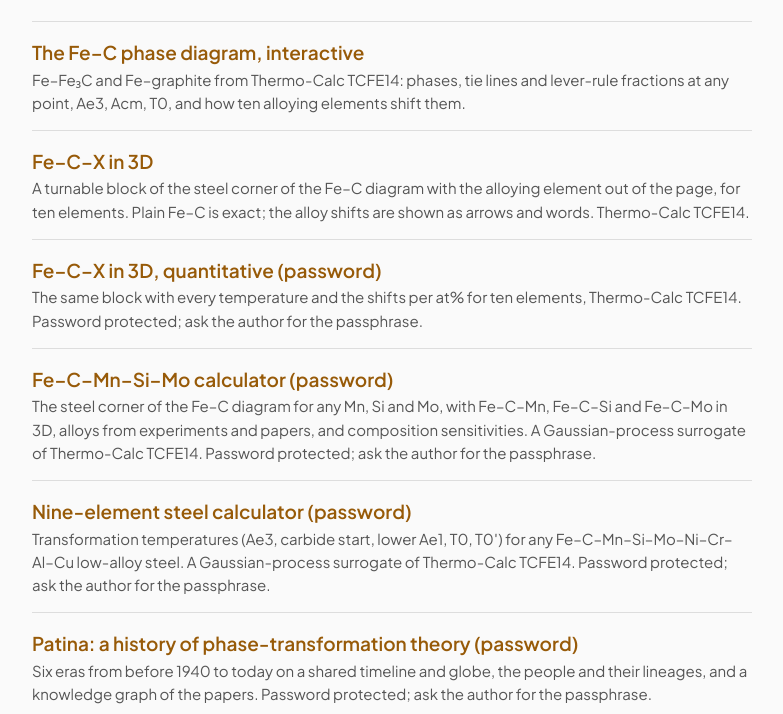
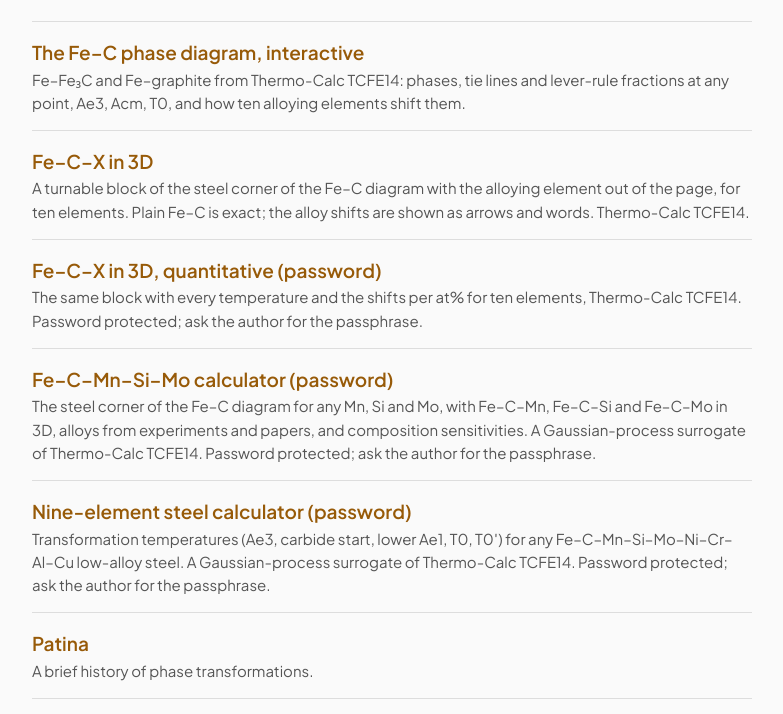
Before and after one commit to jo01ji/jo01ji.github.io, a plain HTML site: page lessons/phase-transformations/index.html in a window 1280 px wide. Shown: the part 209-923 px from the top of the page, without its empty margins (248-1031 px from the left). Drawn offline with Linux system fonts and the light colour scheme.

Commit message:
Patina card: title and subtitle as requested
Co-Authored-By: Claude Opus 5.5 (1M context) <noreply@anthropic.com>

```diff
--- a/lessons/phase-transformations/index.html
+++ b/lessons/phase-transformations/index.html
@@ -20,7 +20,7 @@ a.card span{display:block;color:var(--muted);font-size:15px}
 <a class="card" href="steel-phase-diagram-3d-quantitative.html"><b>Fe–C–X in 3D, quantitative (password)</b><span>The same block with every temperature and the shifts per at% for ten elements, Thermo-Calc TCFE14. Password protected; ask the author for the passphrase.</span></a>
 <a class="card" href="steel-phase-diagram-fe-c-mn-si-mo.html"><b>Fe–C–Mn–Si–Mo calculator (password)</b><span>The steel corner of the Fe–C diagram for any Mn, Si and Mo, with Fe–C–Mn, Fe–C–Si and Fe–C–Mo in 3D, alloys from experiments and papers, and composition sensitivities. A Gaussian-process surrogate of Thermo-Calc TCFE14. Password protected; ask the author for the passphrase.</span></a>
 <a class="card" href="fe-c-mn-si-mo-ni-cr-al-cu-locked.html"><b>Nine-element steel calculator (password)</b><span>Transformation temperatures (Ae3, carbide start, lower Ae1, T0, T0′) for any Fe–C–Mn–Si–Mo–Ni–Cr–Al–Cu low-alloy steel. A Gaussian-process surrogate of Thermo-Calc TCFE14. Password protected; ask the author for the passphrase.</span></a>
-<a class="card" href="patina.html"><b>Patina: a history of phase-transformation theory (password)</b><span>Six eras from before 1940 to today on a shared timeline and globe, the people and their lineages, and a knowledge graph of the papers. Password protected; ask the author for the passphrase.</span></a>
+<a class="card" href="patina.html"><b>Patina</b><span>A brief history of phase transformations.</span></a>
 <a class="card" href="pole-figures.html"><b>Reading pole figures</b><span>How crystal planes become dots on a stereographic projection, and how to read FCC and BCC textures.</span></a>
 <a class="card" href="ks-variant-atlas.html"><b>The 24 Kurdjumov–Sachs variants</b><span>Every KS variant in 3D, on the close-packed plane and on a {100}α pole figure, with misorientations.</span></a>
 <a class="card" href="martensite-traces.html"><b>Martensite traces in 3D</b><span>Long axis, habit plane and habit plane trace on a polished section, trace analysis, and reading martensite EBSD.</span></a>
```
